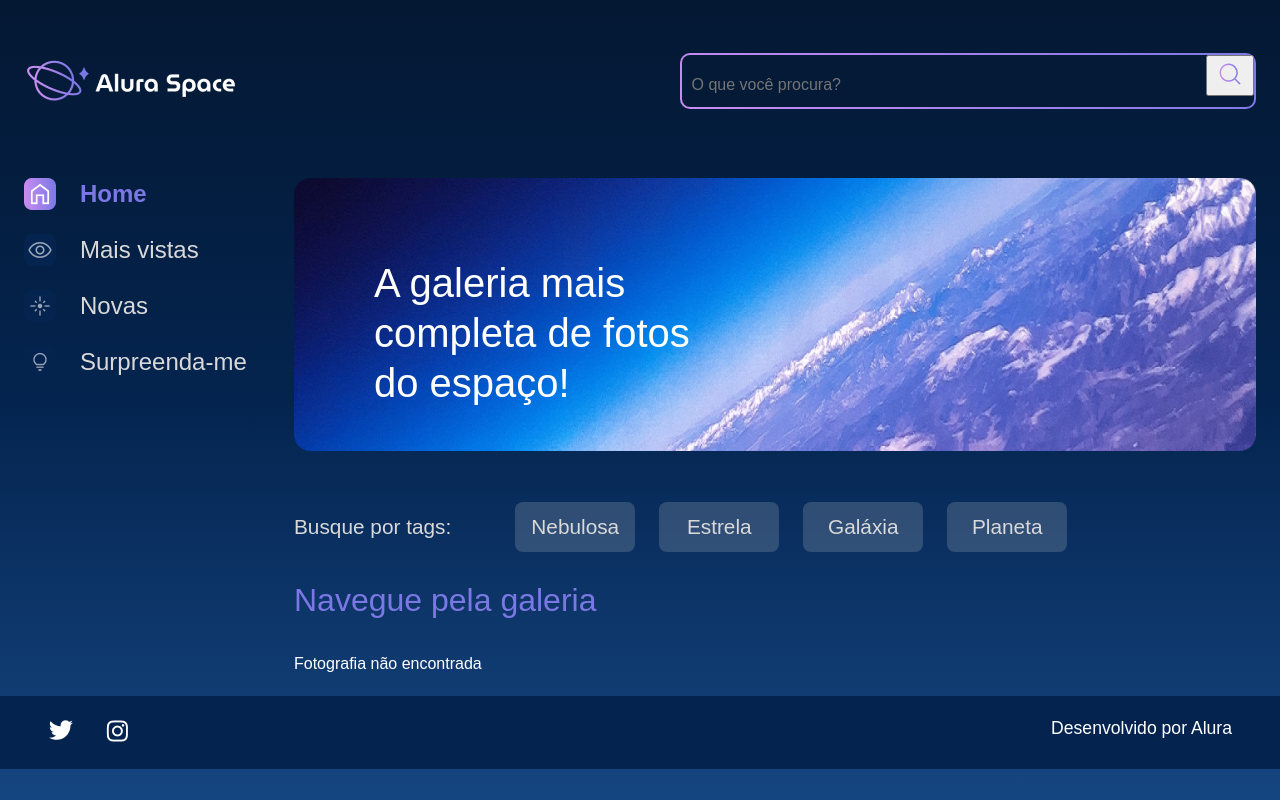
After one commit to anselmoaxo/space_alura, a Django app: template templates/galeria/buscar.html in a window 1280 px wide. The commit adds this page. Run offline with Django 5.2, Linux system fonts and the light colour scheme; the template is opened without the code that fills it, so the values that code supplies are empty.

Commit message:
adicionando busca no formulario

```diff
--- a/galeria/models.py
+++ b/galeria/models.py
@@ -21,4 +21,4 @@ class Fotografia(models.Model):
     data_foto = models.DateTimeField(default=datetime.now, blank=False)
 
     def __str__(self):
-        return f" Fotografia [nome={self.nome}]"
+        return self.nome
--- a/galeria/urls.py
+++ b/galeria/urls.py
@@ -1,8 +1,10 @@
 from django.urls import path
-from galeria.views import index, imagem
+from galeria.views import index, imagem, buscar
 
 
 urlpatterns = [
     path('', index, name='index'),
     path('imagem/<int:foto_id>', imagem, name='imagem'),
+    path('buscar', buscar , name='buscar')
+
 ]
--- a/templates/galeria/base.html
+++ b/templates/galeria/base.html
@@ -3,8 +3,10 @@
 <!DOCTYPE html>
 <html lang="pt-br">
     {% include "galeria/partials/_head.html" %}
+    {% include "galeria/partials/_menu.html" %}
 <body>
 {% block content %}{% endblock %}
+
 {% include "galeria/partials/_footer.html" %}
 
 
--- /dev/null
+++ b/templates/galeria/buscar.html
@@ -0,0 +1,59 @@
+{% extends "galeria/base.html" %}
+{% load static %}
+{% block content %}
+
+            <section class="conteudo">
+                <section class="banner">
+                    <img class="banner__imagem" src="{% static '/assets/imagens/Banner(2).png' %}" alt="banner Alura Space">
+                    <h1 class="banner__titulo"> A galeria mais completa de fotos do espaço!</h1>
+                </section>
+                <section class="tags">
+                    <p class="tags__titulo">Busque por tags:</p>
+                    <ul class="tags__lista">
+                        <li class="tags__tag">Nebulosa</li>
+                        <li class="tags__tag">Estrela</li>
+                        <li class="tags__tag">Galáxia</li>
+                        <li class="tags__tag">Planeta</li>
+                    </ul>
+                </section>
+                <section class="galeria">
+                    <div class="cards">
+                        <h2 class="cards__titulo">Navegue pela galeria</h2>
+                        <ul class="cards__lista">
+                            {% if cards %}
+                            {% for fotografia in cards %}
+
+                            <li class="card">
+                                <a href="{% url 'imagem' fotografia.id  %}">
+                                    {% if fotografia.foto == ""  or fotografia.foto == null  %}
+                                        <img class="card__imagem" src="{% static '/assets/imagens/galeria/not-found.png' %}" alt="foto">
+                                    {% else %}
+                                        <img class="card__imagem" src=" {{  fotografia.foto.url }}" alt="foto">
+                                    {% endif %}
+
+                                </a>
+                                <span class="card__tag">Estrelas</span>
+                                <div class="card__info">
+                                    <p class="card__titulo">{{ fotografia.nome }}</p>
+                                    <div class="card__texto">
+                                        <p class="card__descricao">{{ fotografia.legenda }}</p>
+                                        <span>
+                                            <img src="{% static '/assets/ícones/1x/favorite_outline.png' %}" alt="ícone de coração">
+                                        </span>
+                                    </div>
+                                </div>
+                            </li>
+
+                            {% endfor %}
+                            {% else %}
+                            <div class='imagem__texto'>
+                              <p> Fotografia não encontrada </p>
+                            </div>
+                            {% endif %}
+                        </ul>
+                    </div>
+                </section>
+            </section>
+        </main>
+    </div>
+    {% endblock %}
--- /dev/null
+++ b/templates/galeria/partials/_menu.html
@@ -0,0 +1,26 @@
+
+{% load static %}
+<div class="pagina-inicial">
+  <header class="cabecalho">
+      <img src="{% static '/assets/logo/Logo(2).png' %}" alt="Logo da Alura Space" />
+      <div class="cabecalho__busca">
+          <div class="busca__fundo">
+             <form action= "{% url 'buscar' %}">
+              <input class="busca__input" type="text" name='buscar' placeholder="O que você procura?">
+              <button type="submit">
+                  <img class="busca__icone" src="{% static '/assets/ícones/1x/search.png' %}" alt="ícone de search">
+
+              </button>
+             </form>
+          </div>
+      </div>
+  </header>
+  <main class="principal">
+      <section class="menu-lateral">
+          <nav class="menu-lateral__navegacao">
+              <a href="#"><img src="{% static '/assets/ícones/1x/Home - ativo.png' %}"> Home</a>
+              <a href="#"><img src="{% static '/assets/ícones/1x/Mais vistas - inativo.png' %}"> Mais vistas</a>
+              <a href="#"><img src="{% static '/assets/ícones/1x/Novas - inativo.png' %}"> Novas</a>
+              <a href="#"><img src="{% static '/assets/ícones/1x/Surpreenda-me - inativo.png' %}"> Surpreenda-me</a>
+          </nav>
+      </section>
```
Also changed, not shown: galeria/views.py (+15 -0 lines), templates/galeria/imagem.html (+6 -21 lines), templates/galeria/index.html (+10 -23 lines), setup/static/assets/imagens/galeria/filament_sdo_1080.jpg (added), setup/static/assets/imagens/galeria/not-found.png (added).
